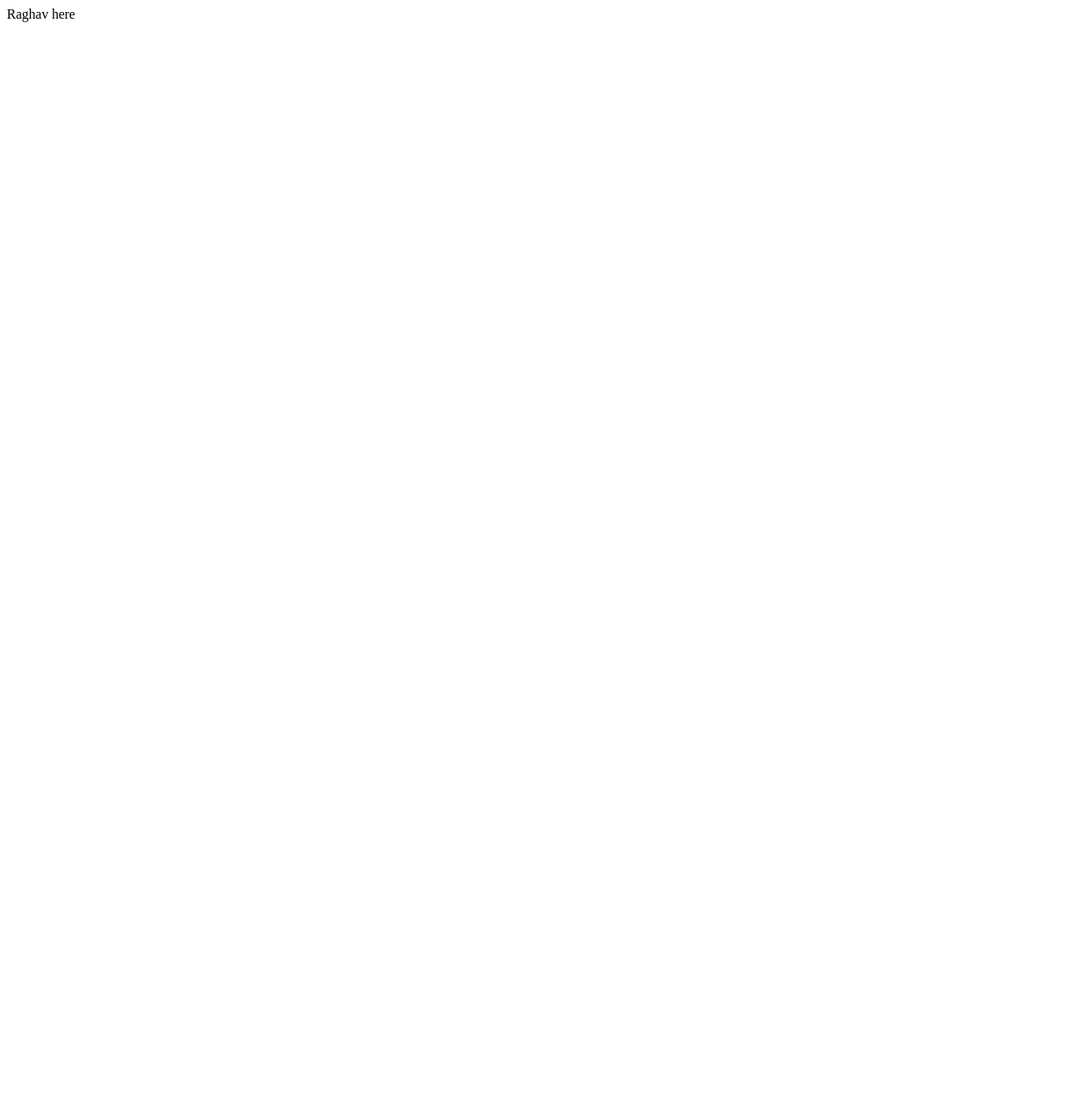
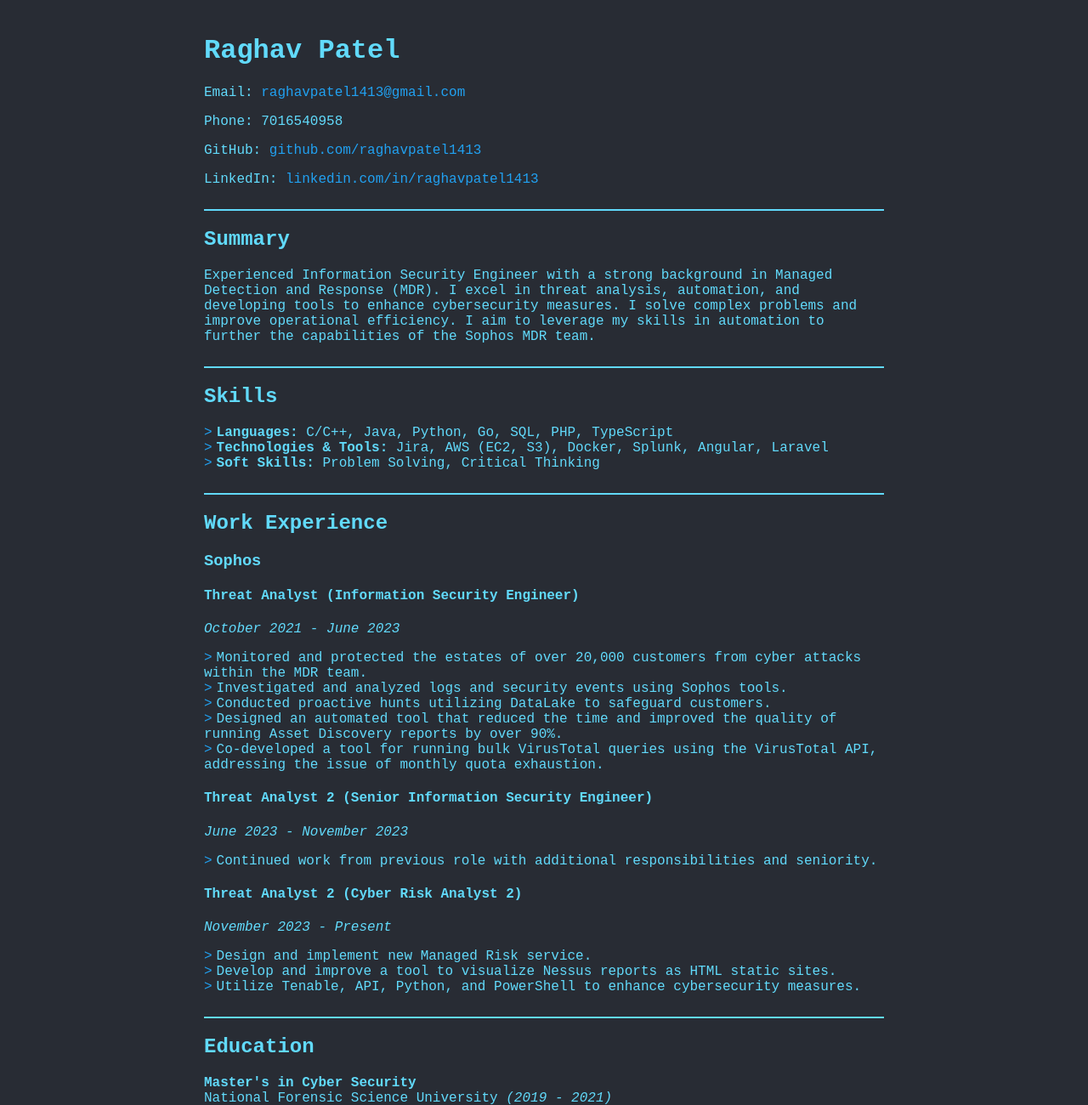
Before and after one commit to raghavpatel1413/raghavpatel1413.github.io, a plain HTML site: page index.html in a window 1280 px wide. Shown: the top 1300 px of the page at 85% size. Before the commit the page ends 800 px from the top, so only its background shows below. Drawn offline with Linux system fonts and the light colour scheme.

Commit message:
Temp static update
Updating site for temp

```diff
--- a/index.html
+++ b/index.html
@@ -1,3 +1,128 @@
-<html>
-<body>Raghav here</body>
+<!DOCTYPE html>
+<html lang="en">
+<head>
+    <meta charset="UTF-8">
+    <meta name="viewport" content="width=device-width, initial-scale=1.0">
+    <title>Raghav Patel - Geek Info</title>
+    <style>
+        body {
+            font-family: 'Courier New', Courier, monospace;
+            background-color: #282c34;
+            color: #61dafb;
+            margin: 0;
+            padding: 0;
+        }
+        .container {
+            max-width: 800px;
+            margin: auto;
+            padding: 20px;
+        }
+        header, section {
+            border-bottom: 2px solid #61dafb;
+            margin-bottom: 20px;
+            padding-bottom: 10px;
+        }
+        h1, h2, h3, h4 {
+            color: #61dafb;
+        }
+        ul {
+            list-style-type: none;
+            padding: 0;
+        }
+        li::before {
+            content: ">";
+            color: #21a1f1;
+            margin-right: 5px;
+        }
+        a {
+            color: #21a1f1;
+            text-decoration: none;
+        }
+        a:hover {
+            text-decoration: underline;
+        }
+    </style>
+</head>
+<body>
+    <div class="container">
+        <header>
+            <h1>Raghav Patel</h1>
+            <p>Email: <a href="mailto:raghavpatel1413@gmail.com">raghavpatel1413@gmail.com</a></p>
+            <p>Phone: 7016540958</p>
+            <p>GitHub: <a href="https://github.com/raghavpatel1413" target="_blank">github.com/raghavpatel1413</a></p>
+            <p>LinkedIn: <a href="https://linkedin.com/in/raghavpatel1413" target="_blank">linkedin.com/in/raghavpatel1413</a></p>
+        </header>
+
+        <section>
+            <h2>Summary</h2>
+            <p>Experienced Information Security Engineer with a strong background in Managed Detection and Response (MDR). I excel in threat analysis, automation, and developing tools to enhance cybersecurity measures. I solve complex problems and improve operational efficiency. I aim to leverage my skills in automation to further the capabilities of the Sophos MDR team.</p>
+        </section>
+
+        <section>
+            <h2>Skills</h2>
+            <ul>
+                <li><strong>Languages:</strong> C/C++, Java, Python, Go, SQL, PHP, TypeScript</li>
+                <li><strong>Technologies & Tools:</strong> Jira, AWS (EC2, S3), Docker, Splunk, Angular, Laravel</li>
+                <li><strong>Soft Skills:</strong> Problem Solving, Critical Thinking</li>
+            </ul>
+        </section>
+
+        <section>
+            <h2>Work Experience</h2>
+            <h3>Sophos</h3>
+            <h4>Threat Analyst (Information Security Engineer)</h4>
+            <p><em>October 2021 - June 2023</em></p>
+            <ul>
+                <li>Monitored and protected the estates of over 20,000 customers from cyber attacks within the MDR team.</li>
+                <li>Investigated and analyzed logs and security events using Sophos tools.</li>
+                <li>Conducted proactive hunts utilizing DataLake to safeguard customers.</li>
+                <li>Designed an automated tool that reduced the time and improved the quality of running Asset Discovery reports by over 90%.</li>
+                <li>Co-developed a tool for running bulk VirusTotal queries using the VirusTotal API, addressing the issue of monthly quota exhaustion.</li>
+            </ul>
+            <h4>Threat Analyst 2 (Senior Information Security Engineer)</h4>
+            <p><em>June 2023 - November 2023</em></p>
+            <ul>
+                <li>Continued work from previous role with additional responsibilities and seniority.</li>
+            </ul>
+            <h4>Threat Analyst 2 (Cyber Risk Analyst 2)</h4>
+            <p><em>November 2023 - Present</em></p>
+            <ul>
+                <li>Design and implement new Managed Risk service.</li>
+                <li>Develop and improve a tool to visualize Nessus reports as HTML static sites.</li>
+                <li>Utilize Tenable, API, Python, and PowerShell to enhance cybersecurity measures.</li>
+            </ul>
+        </section>
+
+        <section>
+            <h2>Education</h2>
+            <p><strong>Master's in Cyber Security</strong><br>
+            National Forensic Science University <em>(2019 - 2021)</em><br>
+            CGPA: 7.79</p>
+            <p><strong>Bachelor's in Information Technology</strong><br>
+            Uka Tarsadia University <em>(2015 - 2018)</em></p>
+        </section>
+
+        <section>
+            <h2>Certifications</h2>
+            <ul>
+                <li>CompTIA CySA+</li>
+                <li>ISC2 CC</li>
+                <li>British Council - Professional Certificate</li>
+                <li>Tenable Vulnerability Management Specialist</li>
+            </ul>
+        </section>
+
+        <section>
+            <h2>Projects and Contributions</h2>
+            <p><strong>Decentralized Degree Certificate Verification System</strong> (2021)<br>
+            Developed a web app that takes a degree certificate (PDF) as input and validates its authenticity using multiple hashing algorithms. Stores degree certificate information on the blockchain-based Fluree DB.</p>
+            <p><strong>Cloud Penetration Testing</strong><br>
+            Performed penetration testing on AWS S3.</p>
+            <p><strong>Review of a Blockchain-Based Decentralized Examination System</strong><br>
+            Analyzed and reviewed how blockchain technology can secure examination processes and prevent modification of stored results. Proposed a joint infrastructure for result storage among multiple institutes to create a tamper-free database.</p>
+            <p><strong>JeetNeet</strong><br>
+            Developed a web application to streamline the examination process for JEE and NEET institutes. Gained experience in Laravel, API development, and teamwork.</p>
+        </section>
+    </div>
+</body>
 </html>
```
